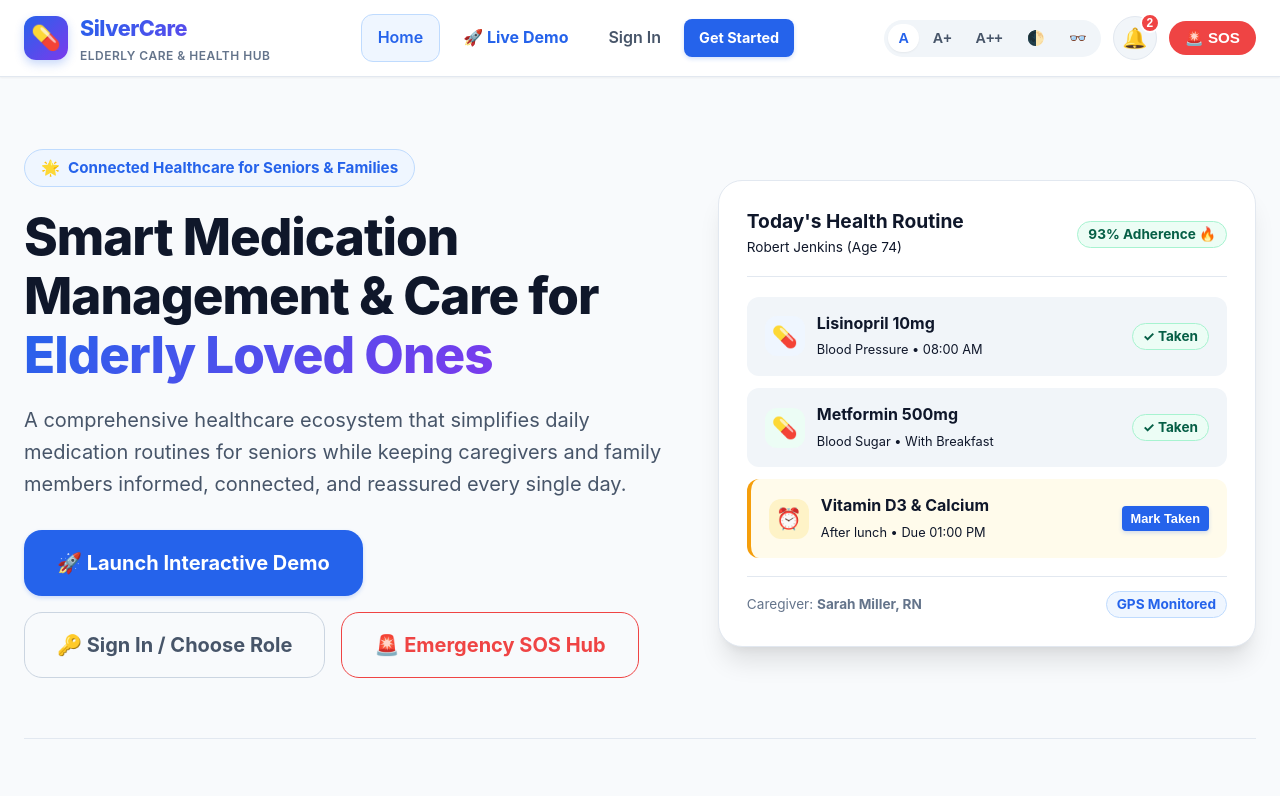
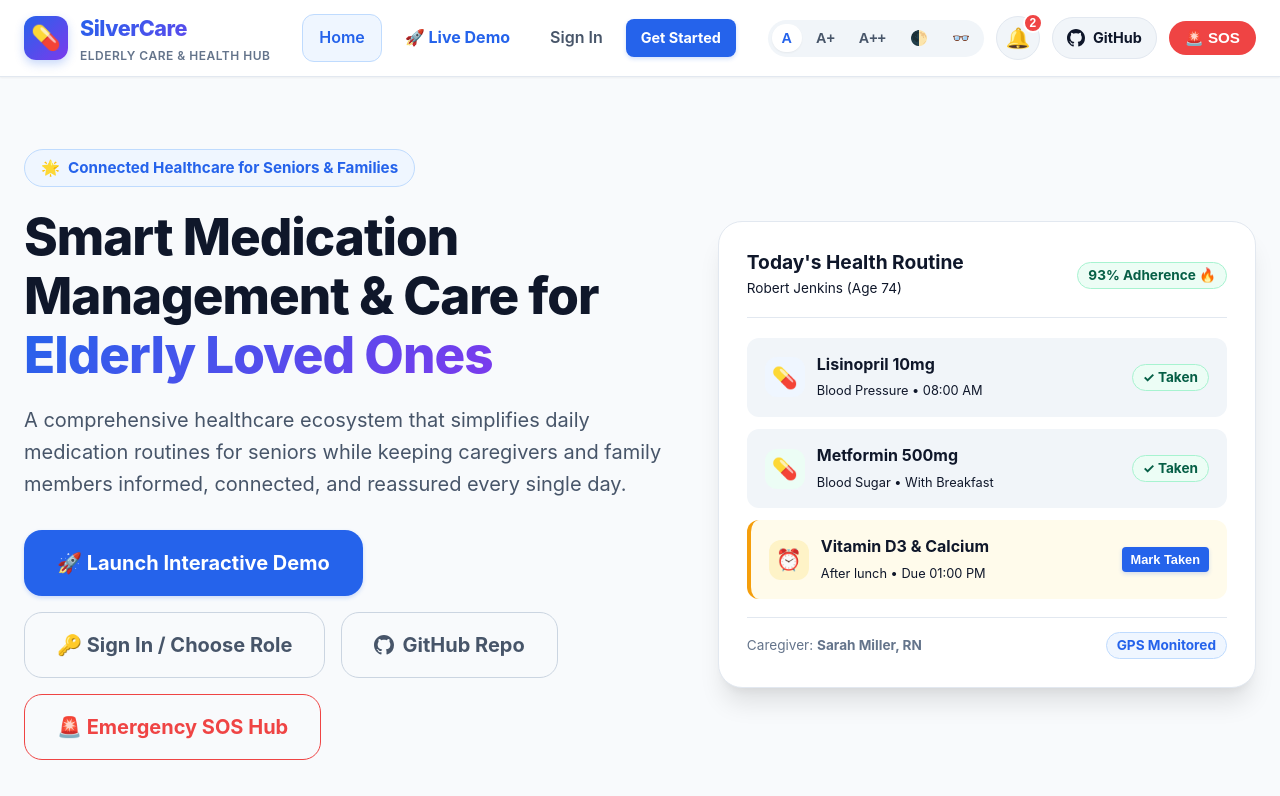
Before and after one commit to hamsika-govana/elderly-care-platform, a plain HTML site: page index.html in a window 1280 px wide. Shown: the top 796 px of the page. Drawn offline with Linux system fonts and the light colour scheme.

Commit message:
Add GitHub repository links to header, hero CTA, and footer

```diff
--- a/css/main.css
+++ b/css/main.css
@@ -303,6 +303,28 @@ a:hover {
 .notif-bell-btn:hover {
   background: var(--primary-light);
   border-color: var(--primary-border);
+}
+
+/* GitHub Header Link Pill */
+.github-header-btn {
+  display: inline-flex;
+  align-items: center;
+  gap: 8px;
+  background: var(--bg-muted);
+  border: 1px solid var(--border-light);
+  padding: 8px 14px;
+  border-radius: var(--radius-pill);
+  font-weight: 700;
+  font-size: 0.9rem;
+  color: var(--text-primary);
+  text-decoration: none;
+  transition: all 0.2s ease;
+}
+
+.github-header-btn:hover {
+  background: #0F172A;
+  color: #FFFFFF;
+  border-color: #0F172A;
 }
 
 .notif-badge-count {
--- a/index.html
+++ b/index.html
@@ -90,6 +90,12 @@
           <span class="notif-badge-count" id="navNotificationBadge" style="display: none;">0</span>
         </button>
 
+        <!-- GitHub Repository Button -->
+        <a href="https://github.com/govanahamsika0/elderly-care-platform" target="_blank" rel="noopener noreferrer" class="github-header-btn" title="View Source Code on GitHub">
+          <svg width="18" height="18" viewBox="0 0 24 24" fill="currentColor"><path d="M12 0C5.37 0 0 5.37 0 12c0 5.31 3.435 9.795 8.205 11.385.6.105.825-.255.825-.57 0-.285-.015-1.23-.015-2.235-3.015.555-3.795-.735-4.035-1.41-.135-.345-.72-1.41-1.23-1.695-.42-.225-1.02-.78-.015-.795.945-.015 1.62.87 1.845 1.23 1.08 1.815 2.805 1.305 3.495.99.105-.78.42-1.305.765-1.605-2.67-.3-5.46-1.335-5.46-5.925 0-1.305.465-2.385 1.23-3.225-.12-.3-.54-1.53.12-3.18 0 0 1.005-.315 3.3 1.23.96-.27 1.98-.405 3-.405s2.04.135 3 .405c2.295-1.56 3.3-1.23 3.3-1.23.66 1.65.24 2.88.12 3.18.765.84 1.23 1.905 1.23 3.225 0 4.605-2.805 5.625-5.475 5.925.435.375.81 1.095.81 2.22 0 1.605-.015 2.895-.015 3.3 0 .315.225.69.825.57A12.02 12.02 0 0024 12c0-6.63-5.37-12-12-12z"/></svg>
+          <span>GitHub</span>
+        </a>
+
         <!-- Emergency SOS Button in Header (Always Available) -->
         <button class="header-sos-btn" data-page="emergency" aria-label="Emergency SOS">
           🚨 SOS
@@ -140,6 +146,10 @@
               </a>
               <a href="#login" class="btn btn-outline-secondary btn-lg" data-page="login">
                 🔑 Sign In / Choose Role
+              </a>
+              <a href="https://github.com/govanahamsika0/elderly-care-platform" target="_blank" rel="noopener noreferrer" class="btn btn-outline-secondary btn-lg" style="display: inline-flex; align-items: center; gap: 8px;">
+                <svg width="20" height="20" viewBox="0 0 24 24" fill="currentColor"><path d="M12 0C5.37 0 0 5.37 0 12c0 5.31 3.435 9.795 8.205 11.385.6.105.825-.255.825-.57 0-.285-.015-1.23-.015-2.235-3.015.555-3.795-.735-4.035-1.41-.135-.345-.72-1.41-1.23-1.695-.42-.225-1.02-.78-.015-.795.945-.015 1.62.87 1.845 1.23 1.08 1.815 2.805 1.305 3.495.99.105-.78.42-1.305.765-1.605-2.67-.3-5.46-1.335-5.46-5.925 0-1.305.465-2.385 1.23-3.225-.12-.3-.54-1.53.12-3.18 0 0 1.005-.315 3.3 1.23.96-.27 1.98-.405 3-.405s2.04.135 3 .405c2.295-1.56 3.3-1.23 3.3-1.23.66 1.65.24 2.88.12 3.18.765.84 1.23 1.905 1.23 3.225 0 4.605-2.805 5.625-5.475 5.925.435.375.81 1.095.81 2.22 0 1.605-.015 2.895-.015 3.3 0 .315.225.69.825.57A12.02 12.02 0 0024 12c0-6.63-5.37-12-12-12z"/></svg>
+                GitHub Repo
               </a>
               <a href="#emergency" class="btn btn-outline-danger btn-lg" data-page="emergency">
                 🚨 Emergency SOS Hub
@@ -1164,6 +1174,12 @@
       <div class="medical-disclaimer-box">
         <strong>⚠️ Medical & Legal Disclaimer:</strong> SilverCare is an informational scheduling, tracking, and communication tool designed to assist elderly individuals, caregivers, and family members. It does not provide medical diagnoses, alter clinical prescriptions, or replace professional medical consultations. For medical emergencies, call 911 immediately.
       </div>
+      <div style="display: flex; align-items: center; justify-content: center; gap: 16px; margin: 8px 0;">
+        <a href="https://github.com/govanahamsika0/elderly-care-platform" target="_blank" rel="noopener noreferrer" style="display: inline-flex; align-items: center; gap: 8px; color: var(--text-primary); font-weight: 700; text-decoration: none; background: var(--bg-muted); padding: 8px 16px; border-radius: var(--radius-pill); border: 1px solid var(--border-light);">
+          <svg width="18" height="18" viewBox="0 0 24 24" fill="currentColor"><path d="M12 0C5.37 0 0 5.37 0 12c0 5.31 3.435 9.795 8.205 11.385.6.105.825-.255.825-.57 0-.285-.015-1.23-.015-2.235-3.015.555-3.795-.735-4.035-1.41-.135-.345-.72-1.41-1.23-1.695-.42-.225-1.02-.78-.015-.795.945-.015 1.62.87 1.845 1.23 1.08 1.815 2.805 1.305 3.495.99.105-.78.42-1.305.765-1.605-2.67-.3-5.46-1.335-5.46-5.925 0-1.305.465-2.385 1.23-3.225-.12-.3-.54-1.53.12-3.18 0 0 1.005-.315 3.3 1.23.96-.27 1.98-.405 3-.405s2.04.135 3 .405c2.295-1.56 3.3-1.23 3.3-1.23.66 1.65.24 2.88.12 3.18.765.84 1.23 1.905 1.23 3.225 0 4.605-2.805 5.625-5.475 5.925.435.375.81 1.095.81 2.22 0 1.605-.015 2.895-.015 3.3 0 .315.225.69.825.57A12.02 12.02 0 0024 12c0-6.63-5.37-12-12-12z"/></svg>
+          <span>Star & Fork on GitHub Repository</span>
+        </a>
+      </div>
       <p class="footer-copy">
         &copy; 2026 SilverCare Healthcare Technologies. Built for Hackathon Demonstration.
       </p>
```
